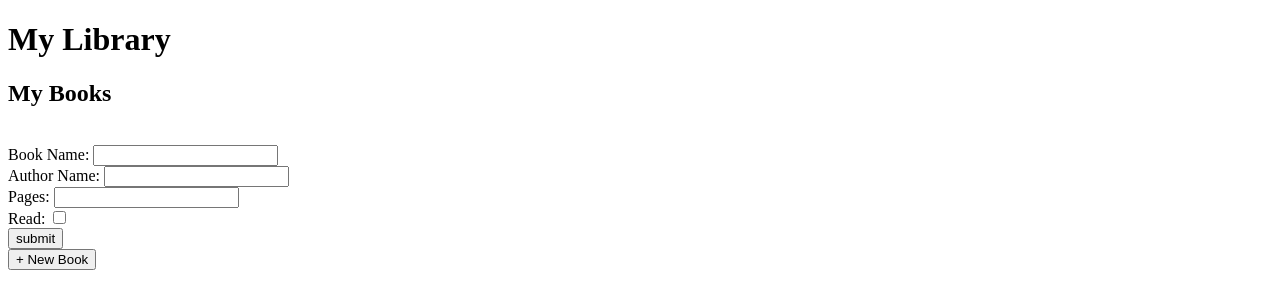
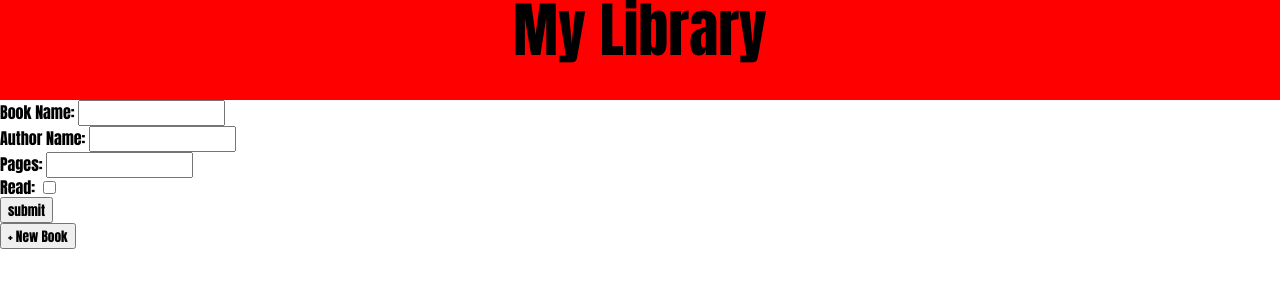
Before and after one commit to Alvin-Isai/library-app, a plain HTML site: page index.html in a window 1280 px wide. Drawn offline with Linux system fonts and the light colour scheme.

Commit message:
Added reset css file, formated js file and style file

```diff
--- a/index.html
+++ b/index.html
@@ -5,18 +5,23 @@
     <meta name="viewport" content="width=device-width, initial-scale=1.0">
     <title>Library</title>
     <link rel="stylesheet" href="styles.css">
+    <link rel="preconnect" href="https://fonts.gstatic.com">
+    <link href="https://fonts.googleapis.com/css2?family=Anton&display=swap" rel="stylesheet">
+    <link rel="stylesheet" href="reset.css">
 </head>
 <body>
     <h1>My Library</h1>
 
     <section>
-        <h2>My Books</h2>
+        <h2 class="hidden">My Books</h2>
 
         <div class="container">
+            <h3 class="hidden">Book divs</h3>
         </div>
 
-        <br>
         <div class="book-form">
+            <h3 class="hidden"> form divs</h3>
+
             <label for="bname">Book Name:</label>
             <input type="text" id="bname" name="bname"><br>
 
@@ -29,7 +34,7 @@
             <label for="read">Read:</label>
             <input type="checkbox" id="read" name="read"><br>
         </div>
-        <div>
+        <div class="submit-button">
             <button type="submit" onclick="submitBook()">submit</button>
         </div>
 
--- /dev/null
+++ b/reset.css
@@ -0,0 +1,49 @@
+/* http://meyerweb.com/eric/tools/css/reset/
+   v2.0 | 20110126
+   License: none (public domain)
+*/
+
+html, body, div, span, applet, object, iframe,
+h1, h2, h3, h4, h5, h6, p, blockquote, pre,
+a, abbr, acronym, address, big, cite, code,
+del, dfn, em, img, ins, kbd, q, s, samp,
+small, strike, strong, sub, sup, tt, var,
+b, u, i, center,
+dl, dt, dd, ol, ul, li,
+fieldset, form, label, legend,
+table, caption, tbody, tfoot, thead, tr, th, td,
+article, aside, canvas, details, embed,
+figure, figcaption, footer, header, hgroup,
+menu, nav, output, ruby, section, summary,
+time, mark, audio, video {
+	margin: 0;
+	padding: 0;
+	border: 0;
+	font-size: 100%;
+	font: inherit;
+	font-family: 'Anton', 'Times New Roman', serif,sans-serif ;
+	vertical-align: baseline;
+}
+/* HTML5 display-role reset for older browsers */
+article, aside, details, figcaption, figure,
+footer, header, hgroup, menu, nav, section {
+	display: block;
+}
+body {
+	line-height: 1;
+}
+ol, ul {
+	list-style: none;
+}
+blockquote, q {
+	quotes: none;
+}
+blockquote:before, blockquote:after,
+q:before, q:after {
+	content: '';
+	content: none;
+}
+table {
+	border-collapse: collapse;
+	border-spacing: 0;
+}
--- a/styles.css
+++ b/styles.css
@@ -1,3 +1,26 @@
+/* Global */
+
+* {
+    font-family: 'Anton', 'Times New Roman', serif,sans-serif ;
+}
+
+.hidden {
+    position: absolute;
+    clip: rect(1px 1px 1px 1px); /* IE6 & 7 */
+    clip: rect(1px, 1px, 1px, 1px);
+}
+
+/* Top site */
+
+h1 {
+    margin: 0 auto;
+    text-align: center;
+    width: 100%;
+    height: 100px;
+    font-size: 60px !important;
+    background: red;
+}
+
 .book {
     margin-bottom: 20px;
     border: 1px solid red;
```
Also changed, not shown: script.js (+14 -16 lines).
